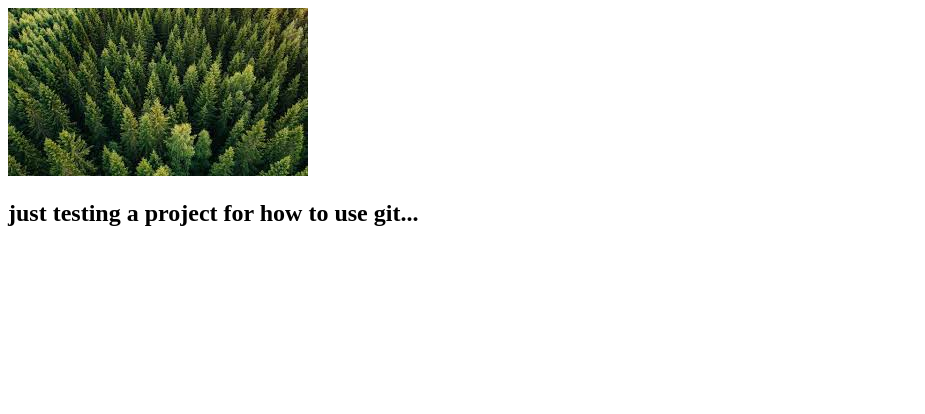
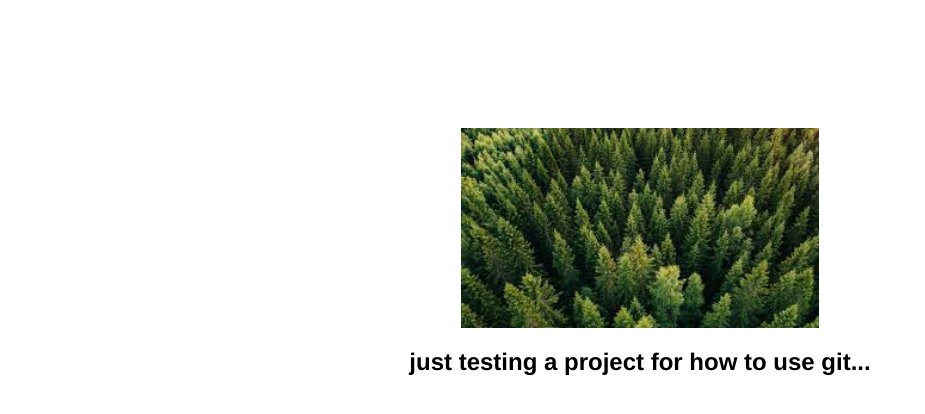
Before and after one commit to sejolu/git-101, a plain HTML site: page index.html in a window 1280 px wide. Shown: the whole page, without its empty margins (0-925 px from the left). Drawn offline with Linux system fonts and the light colour scheme.

Commit message:
image centered and stylesheet added

```diff
--- a/index.html
+++ b/index.html
@@ -2,9 +2,13 @@
 <html>
 <head>
 	<title>test page for git</title>
+	<link rel="stylesheet" type="text/css" href="style.css">
 </head>
 <body>
-	<img src="image_trees.jpg">
-	<h2>just testing a project for how to use git...</h2>
+	<div id="container">
+		<img src="image_trees.jpg">
+		<h2>just testing a project for how to use git...</h2>
+	</div>
+
 </body>
 </html>
--- /dev/null
+++ b/style.css
@@ -0,0 +1,16 @@
+body {
+	font-family: Helvetica;
+	margin: 10%;
+}
+
+img {
+	height: 200px;
+	/*width: auto;*/
+}
+
+#container {
+	display: flex;
+	align-items: center;
+	justify-content: center;
+	flex-direction: column;
+}
```
